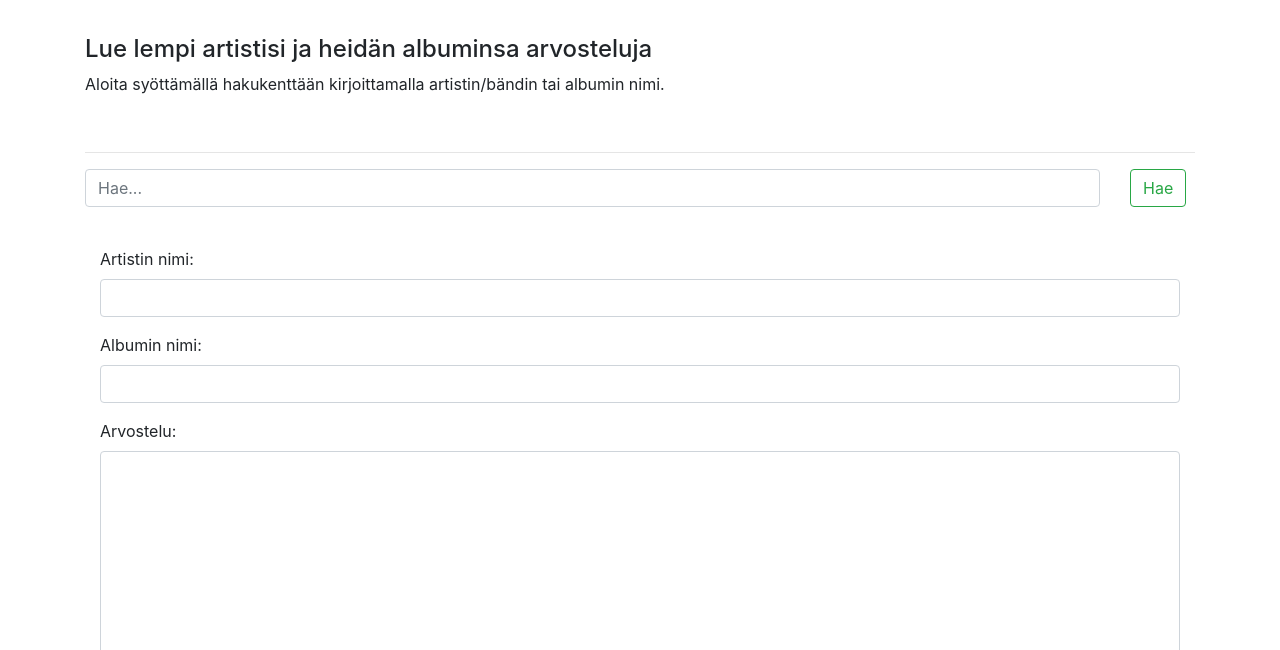
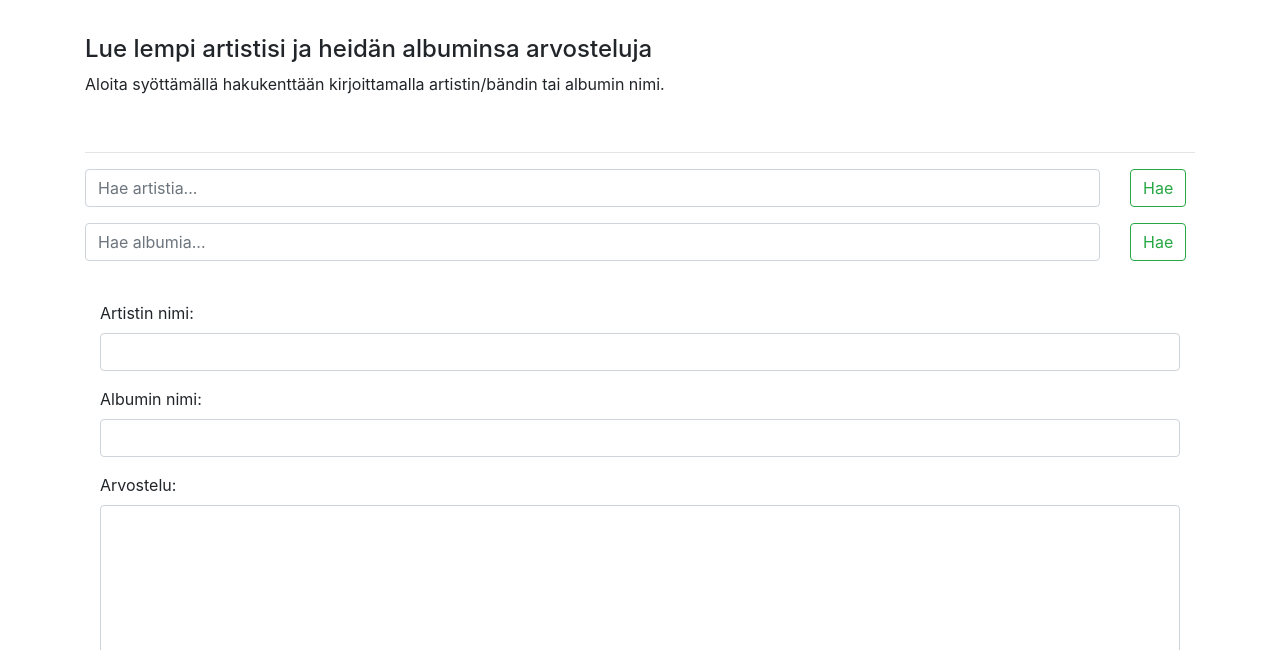
Before and after one commit to Naukkis/reviews-API, a website: page public/read.html in a window 1280 px wide. Shown: the part 150-800 px from the top of the page. Drawn offline with nearby package versions, Linux system fonts and the light colour scheme.

Commit message:
fix search.... maybe

```diff
--- a/public/read.html
+++ b/public/read.html
@@ -59,10 +59,20 @@ textarea[readonly].form-control{
             </div>
             <div class="row">
                 <div class="col-sm-12">
-                    <form action="/latest/" method="GET">
+                    <form action="v1/artists/" method="GET">
                         <div class="form-group row">
                             <div class="col-sm-11">
-                                <input class="form-control" type="text" placeholder="Hae..." name="getArtist" aria-label="Search">
+                                <input class="form-control" type="text" placeholder="Hae artistia..." name="getArtist" aria-label="Search">
+                            </div>
+                            <div class="col-sm-1">
+                                <button class="btn btn-outline-success" type="submit">Hae</button>
+                            </div>
+                        </div>
+                    </form>
+                    <form action="v1/albums/" method="GET">
+                        <div class="form-group row">
+                            <div class="col-sm-11">
+                                <input class="form-control" type="text" placeholder="Hae albumia..." name="getAlbum" aria-label="Search">
                             </div>
                             <div class="col-sm-1">
                                 <button class="btn btn-outline-success" type="submit">Hae</button>
```
